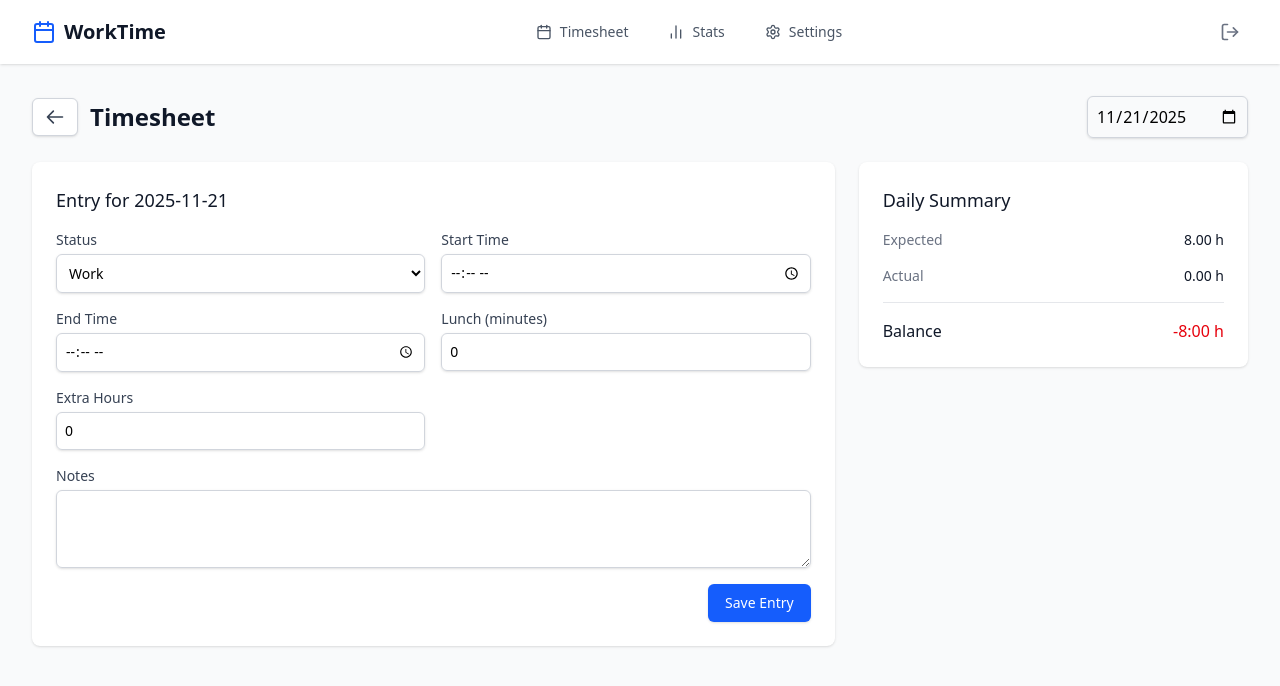
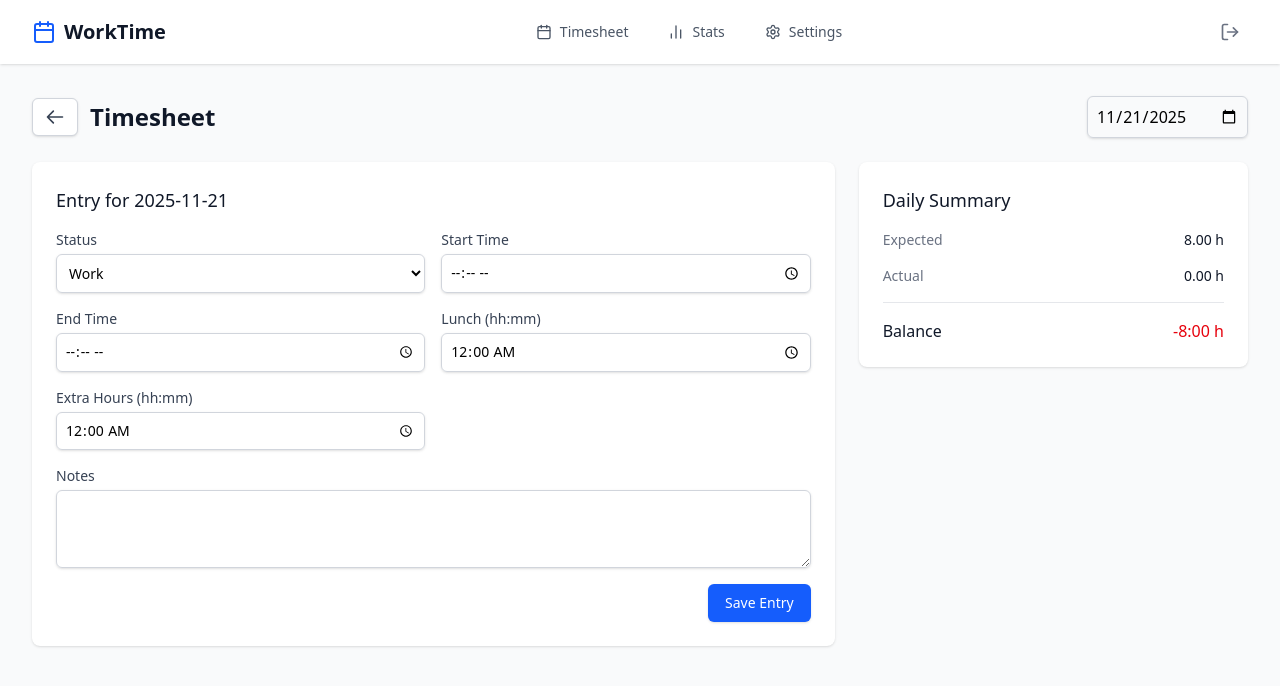
Before and after one commit to robert-northmind/WorkTime, a React (Vite) app: page /entry in a window 1280 px wide. Shown: the top 686 px of the page. Built offline with nearby package versions, Linux system fonts and the light colour scheme; no server answers; the database is empty; sample sign-in values are in the browser's storage.

Commit message:
Update Lunch and Extra Hours inputs to use hh:mm format

```diff
--- a/src/components/DailyEntryForm.tsx
+++ b/src/components/DailyEntryForm.tsx
@@ -3,6 +3,7 @@ import type { DailyEntry } from '../services/balance/BalanceService';
 import type { FirestoreDailyEntry } from '../types/firestore';
 import { SuccessConfetti } from './SuccessConfetti';
 import { DeleteEffect } from './DeleteEffect';
+import { minutesToTime, timeToMinutes } from '../services/time/TimeService';
 
 interface DailyEntryFormProps {
   date: string;
@@ -15,8 +16,8 @@ interface DailyEntryFormProps {
 export const DailyEntryForm: React.FC<DailyEntryFormProps> = ({ date, initialData, onSave, onDelete, uid }) => {
   const [startTime, setStartTime] = useState('');
   const [endTime, setEndTime] = useState('');
-  const [lunchMinutes, setLunchMinutes] = useState(0);
-  const [extraHours, setExtraHours] = useState(0);
+  const [lunchTime, setLunchTime] = useState('00:00');
+  const [extraTime, setExtraTime] = useState('00:00');
   const [status, setStatus] = useState<DailyEntry['status']>('work');
   const [notes, setNotes] = useState('');
   const [isSaving, setIsSaving] = useState(false);
@@ -29,16 +30,16 @@ export const DailyEntryForm: React.FC<DailyEntryFormProps> = ({ date, initialDat
     if (initialData) {
       setStartTime(initialData.startTime || '');
       setEndTime(initialData.endTime || '');
-      setLunchMinutes(initialData.lunchMinutes || 0);
-      setExtraHours(initialData.extraHours || 0);
+      setLunchTime(minutesToTime(initialData.lunchMinutes || 0));
+      setExtraTime(minutesToTime((initialData.extraHours || 0) * 60));
       setStatus(initialData.status || 'work');
       setNotes(initialData.notes || '');
     } else {
       // Reset form for new date
       setStartTime('');
       setEndTime('');
-      setLunchMinutes(0);
-      setExtraHours(0);
+      setLunchTime('00:00');
+      setExtraTime('00:00');
       setStatus('work');
       setNotes('');
     }
@@ -53,8 +54,8 @@ export const DailyEntryForm: React.FC<DailyEntryFormProps> = ({ date, initialDat
       date,
       startTime,
       endTime,
-      lunchMinutes: Number(lunchMinutes),
-      extraHours: Number(extraHours),
+      lunchMinutes: timeToMinutes(lunchTime),
+      extraHours: timeToMinutes(extraTime) / 60,
       status,
       notes,
       updatedAt: new Date().toISOString()
@@ -118,22 +119,21 @@ export const DailyEntryForm: React.FC<DailyEntryFormProps> = ({ date, initialDat
             </div>
 
             <div>
-              <label className="block text-sm font-medium text-gray-700">Lunch (minutes)</label>
+              <label className="block text-sm font-medium text-gray-700">Lunch (hh:mm)</label>
               <input
-                type="number"
-                value={lunchMinutes}
-                onChange={(e) => setLunchMinutes(Number(e.target.value))}
+                type="time"
+                value={lunchTime}
+                onChange={(e) => setLunchTime(e.target.value)}
                 className="mt-1 block w-full rounded-md border-gray-300 shadow-sm focus:border-blue-500 focus:ring-blue-500 sm:text-sm border p-2"
               />
             </div>
 
             <div>
-              <label className="block text-sm font-medium text-gray-700">Extra Hours</label>
+              <label className="block text-sm font-medium text-gray-700">Extra Hours (hh:mm)</label>
               <input
-                type="number"
-                step="0.01"
-                value={extraHours}
-                onChange={(e) => setExtraHours(Number(e.target.value))}
+                type="time"
+                value={extraTime}
+                onChange={(e) => setExtraTime(e.target.value)}
                 className="mt-1 block w-full rounded-md border-gray-300 shadow-sm focus:border-blue-500 focus:ring-blue-500 sm:text-sm border p-2"
               />
             </div>
```
